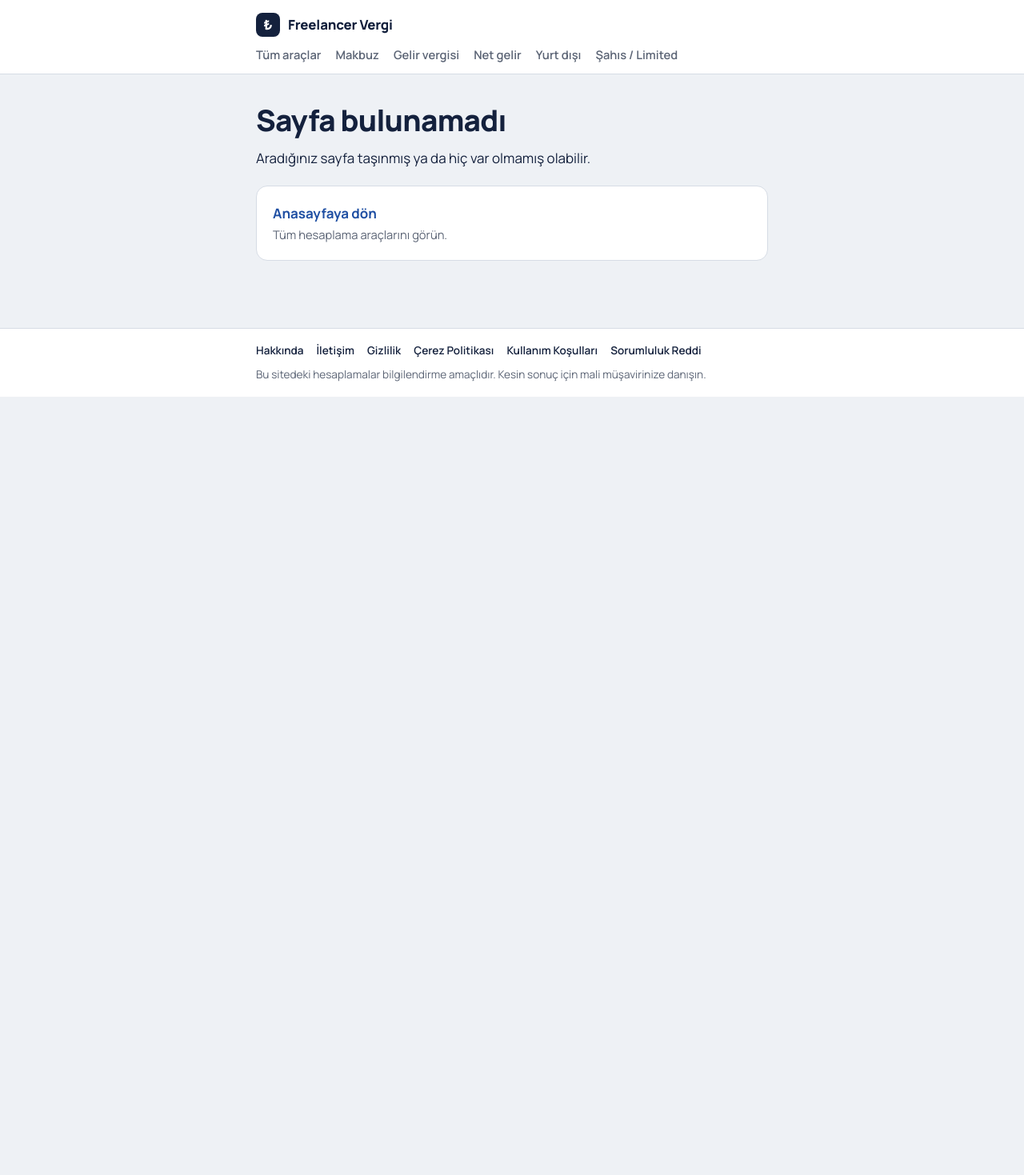
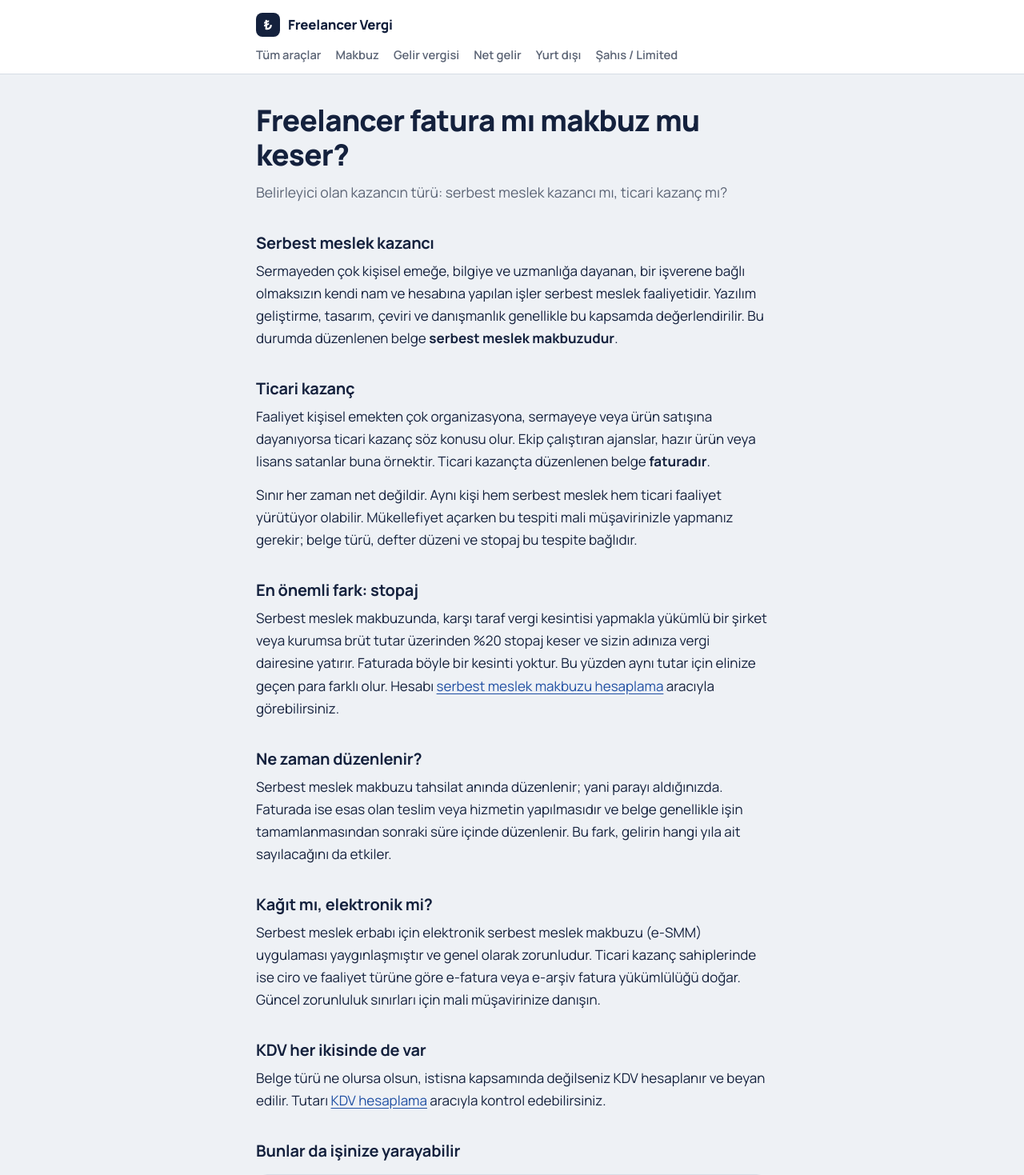
Before and after one commit to yavuzscvk-source/freelancer-vergi, a Next.js app: page /rehber/fatura-mi-makbuz-mu in a window 1280 px wide. Before the commit this address had no page. Shown: the top 1469 px of the page at 80% size. Before the commit the page ends 800 px from the top, so only its background shows below. Built offline with nearby package versions, Linux system fonts and the light colour scheme.

Commit message:
Create page.js

```diff
--- /dev/null
+++ b/app/rehber/fatura-mi-makbuz-mu/page.js
@@ -0,0 +1,39 @@
+import Link from "next/link";
+import Kaynaklar from "../../Kaynaklar";
+import { sayfa } from "../../../lib/seo";
+
+export const metadata = sayfa({
+  baslik: "Freelancer Fatura mı Makbuz mu Keser?",
+  aciklama: "Serbest meslek makbuzu ile fatura arasındaki fark, hangisini kimin düzenlediği, stopaj ve e-belge yükümlülükleri.",
+  yol: "/rehber/fatura-mi-makbuz-mu",
+});
+
+export default function Yazi() {
+  return (
+    <>
+      <h1>Freelancer fatura mı makbuz mu keser?</h1>
+      <p className="lead">Belirleyici olan kazancın türü: serbest meslek kazancı mı, ticari kazanç mı?</p>
+
+      <h2>Serbest meslek kazancı</h2>
+      <p>Sermayeden çok kişisel emeğe, bilgiye ve uzmanlığa dayanan, bir işverene bağlı olmaksızın kendi nam ve hesabına yapılan işler serbest meslek faaliyetidir. Yazılım geliştirme, tasarım, çeviri ve danışmanlık genellikle bu kapsamda değerlendirilir. Bu durumda düzenlenen belge <strong>serbest meslek makbuzudur</strong>.</p>
+
+      <h2>Ticari kazanç</h2>
+      <p>Faaliyet kişisel emekten çok organizasyona, sermayeye veya ürün satışına dayanıyorsa ticari kazanç söz konusu olur. Ekip çalıştıran ajanslar, hazır ürün veya lisans satanlar buna örnektir. Ticari kazançta düzenlenen belge <strong>faturadır</strong>.</p>
+      <p>Sınır her zaman net değildir. Aynı kişi hem serbest meslek hem ticari faaliyet yürütüyor olabilir. Mükellefiyet açarken bu tespiti mali müşavirinizle yapmanız gerekir; belge türü, defter düzeni ve stopaj bu tespite bağlıdır.</p>
+
+      <h2>En önemli fark: stopaj</h2>
+      <p>Serbest meslek makbuzunda, karşı taraf vergi kesintisi yapmakla yükümlü bir şirket veya kurumsa brüt tutar üzerinden %20 stopaj keser ve sizin adınıza vergi dairesine yatırır. Faturada böyle bir kesinti yoktur. Bu yüzden aynı tutar için elinize geçen para farklı olur. Hesabı <Link href="/serbest-meslek-makbuzu">serbest meslek makbuzu hesaplama</Link> aracıyla görebilirsiniz.</p>
+
+      <h2>Ne zaman düzenlenir?</h2>
+      <p>Serbest meslek makbuzu tahsilat anında düzenlenir; yani parayı aldığınızda. Faturada ise esas olan teslim veya hizmetin yapılmasıdır ve belge genellikle işin tamamlanmasından sonraki süre içinde düzenlenir. Bu fark, gelirin hangi yıla ait sayılacağını da etkiler.</p>
+
+      <h2>Kağıt mı, elektronik mi?</h2>
+      <p>Serbest meslek erbabı için elektronik serbest meslek makbuzu (e-SMM) uygulaması yaygınlaşmıştır ve genel olarak zorunludur. Ticari kazanç sahiplerinde ise ciro ve faaliyet türüne göre e-fatura veya e-arşiv fatura yükümlülüğü doğar. Güncel zorunluluk sınırları için mali müşavirinize danışın.</p>
+
+      <h2>KDV her ikisinde de var</h2>
+      <p>Belge türü ne olursa olsun, istisna kapsamında değilseniz KDV hesaplanır ve beyan edilir. Tutarı <Link href="/kdv-hesaplama">KDV hesaplama</Link> aracıyla kontrol edebilirsiniz.</p>
+
+      <Kaynaklar sayfa="rehberBelge" />
+    </>
+  );
+}
```
